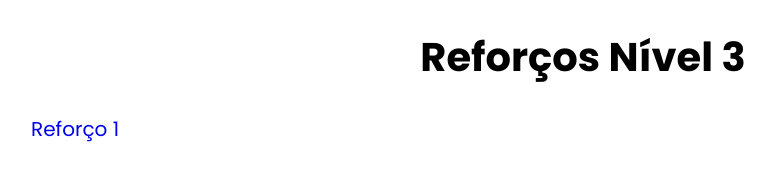
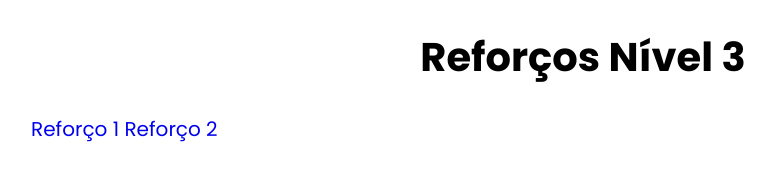
Before and after one commit to antonia-estefane/es80_reinforcement, a plain HTML site: page nivel3/index.html in a window 1280 px wide. Shown: the whole page, without its empty margins (57-832 px from the left). Drawn offline with Linux system fonts and the light colour scheme.

Commit message:
feat: Level 3 reinforcement 2 added

```diff
--- a/nivel3/index.html
+++ b/nivel3/index.html
@@ -10,6 +10,7 @@
     <div id="main">
     	<h1>Reforços Nível 3</h1>
       <a href="reforco1.html">Reforço 1</a>
+      <a href="reforco2.html">Reforço 2</a>
 
 
     </div>
```
